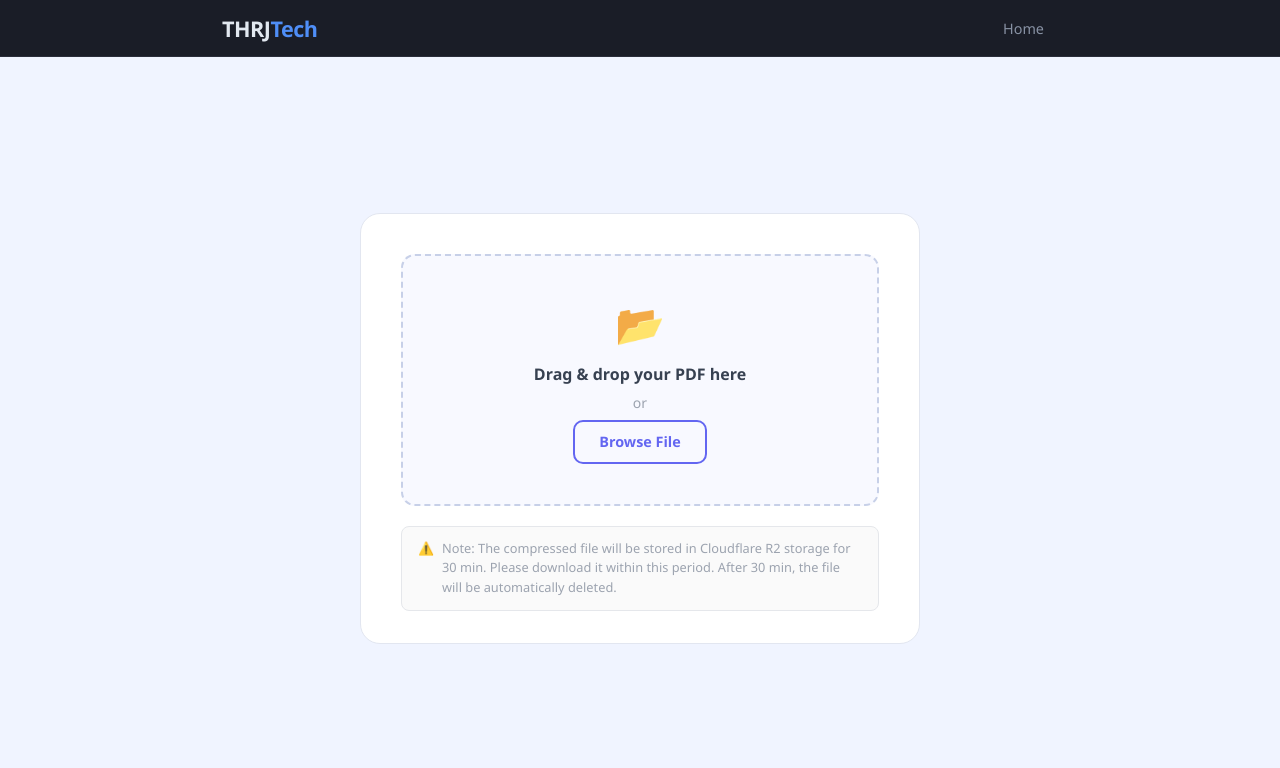
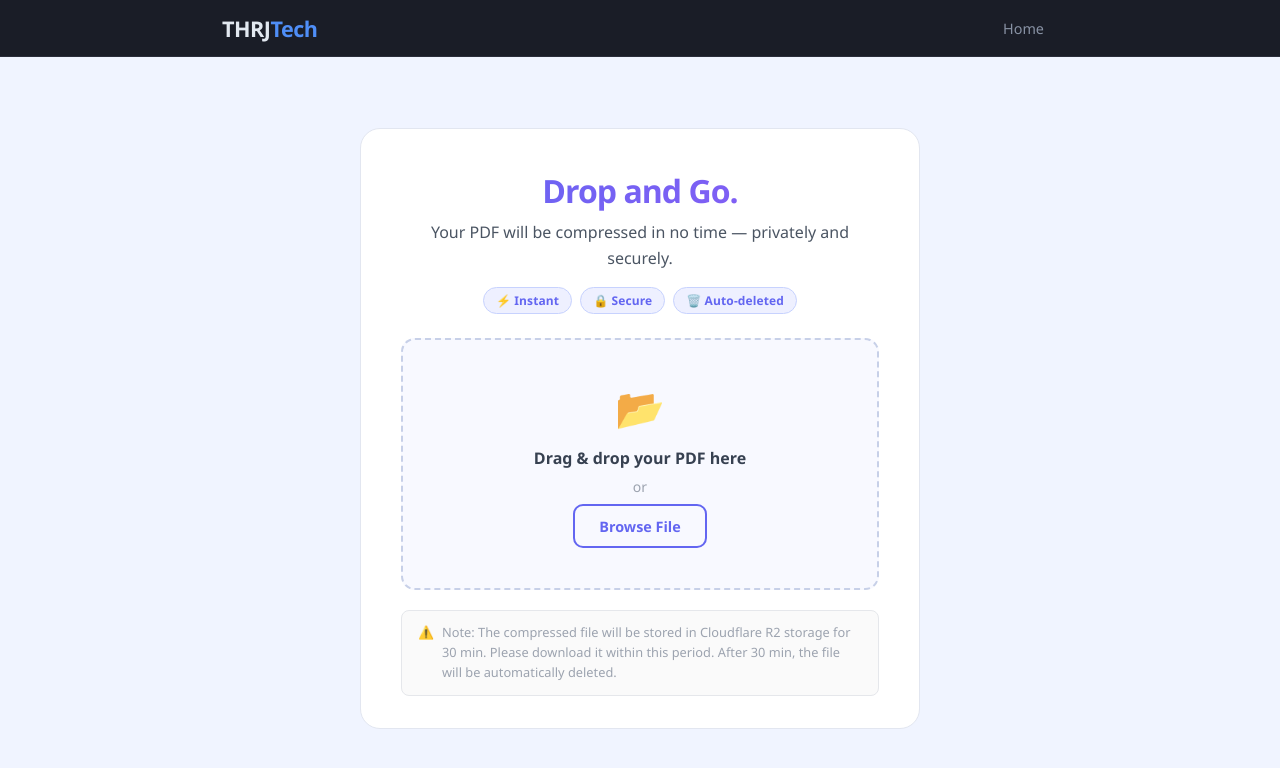
Before and after one commit to allthatjava-one/pdf-compressor-ui, a React (Vite) app: page / in a window 1280 px wide. Shown: the top 768 px of the page. Built offline with nearby package versions, Linux system fonts and the light colour scheme.

Commit message:
Update ui texts

```diff
--- a/src/App.css
+++ b/src/App.css
@@ -106,6 +106,52 @@
   display: flex;
   flex-direction: column;
   gap: 1.25rem;
+}
+
+/* ── Hero Section ───────────────────────────────── */
+.hero-section {
+  text-align: center;
+  padding-bottom: 0.25rem;
+}
+
+.hero-title {
+  font-size: 2rem;
+  font-weight: 800;
+  letter-spacing: -0.03em;
+  color: #1e1e2e;
+  margin: 0 0 0.5rem;
+  background: linear-gradient(135deg, #6366f1 0%, #8b5cf6 100%);
+  -webkit-background-clip: text;
+  -webkit-text-fill-color: transparent;
+  background-clip: text;
+}
+
+.hero-tagline {
+  font-size: 1rem;
+  color: #4b5563;
+  margin: 0 0 1rem;
+  line-height: 1.6;
+}
+
+.hero-badges {
+  display: flex;
+  justify-content: center;
+  gap: 0.5rem;
+  flex-wrap: wrap;
+}
+
+.hero-badge {
+  display: inline-flex;
+  align-items: center;
+  gap: 0.3rem;
+  font-size: 0.75rem;
+  font-weight: 600;
+  color: #6366f1;
+  background: #eef0ff;
+  border: 1px solid #c7d2fe;
+  border-radius: 999px;
+  padding: 0.25rem 0.75rem;
+  letter-spacing: 0.01em;
 }
 
 /* ── Drop Zone ───────────────────────────────────── */
--- a/src/components/PdfCompressorView.jsx
+++ b/src/components/PdfCompressorView.jsx
@@ -22,6 +22,18 @@ export function PdfCompressorView({
     <>
           {status !== 'done' && (
             <>
+              <div className="hero-section">
+                <h1 className="hero-title">Drop and Go.</h1>
+                <p className="hero-tagline">
+                  Your PDF will be compressed in no time — privately and securely.
+                </p>
+                <div className="hero-badges">
+                  <span className="hero-badge">⚡ Instant</span>
+                  <span className="hero-badge">🔒 Secure</span>
+                  <span className="hero-badge">🗑️ Auto-deleted</span>
+                </div>
+              </div>
+
               <div
                 className={`drop-zone${isDragging ? ' dragging' : ''}${file ? ' has-file' : ''}`}
                 onDrop={handleDrop}
```
